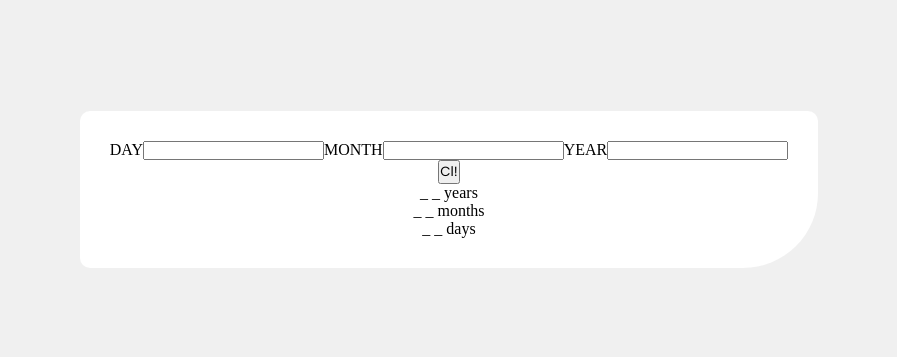
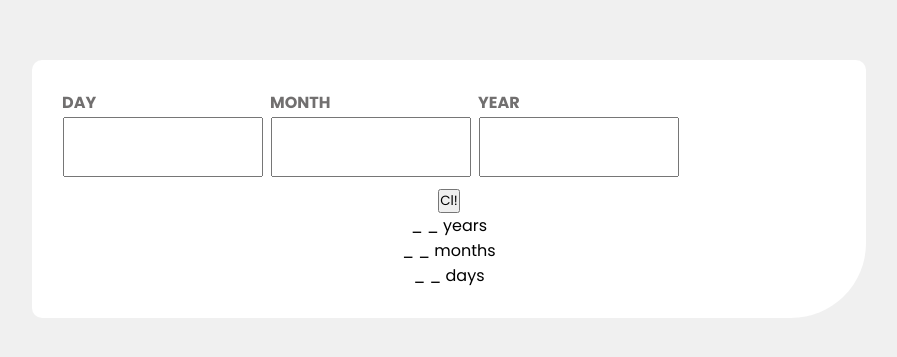
Before and after one commit to moienheydari/age-calculator, a React (Create React App) app: page / in a window 1280 px wide. Shown: the part 211-568 px from the top of the page, without its empty margins (191-1088 px from the left). Built offline with nearby package versions, Linux system fonts and the light colour scheme.

Commit message:
uppper css done

```diff
--- a/src/SASS/App.scss
+++ b/src/SASS/App.scss
@@ -11,7 +11,7 @@
     align-items: center;
 
 
-    button {
+    * {
         font-family: 'Poppins', sans-serif;
     }
 }
--- a/src/SASS/main.scss
+++ b/src/SASS/main.scss
@@ -3,4 +3,25 @@
     height: fit-content;
     border-radius: 10px 10px 75px 10px;
     padding: 30px;
+
+    .upper {
+        margin-right: 150px;
+        display: flex;
+
+        label {
+            text-align: left;
+            font-weight: 700;
+            font-size: 16px;
+            color: hsl(0, 1%, 44%);
+
+            input {
+                margin: 2px 7px 10px 1px;
+                height: 60px;
+                width: 200px;
+                font-weight: 800;
+                font-size: 30px;
+                padding: 10px;
+            }
+        }
+    }
 }
--- a/src/css/App.min.css
+++ b/src/css/App.min.css
@@ -1 +1 @@
-@import"https://fonts.googleapis.com/css2?family=Poppins:wght@300;400;500;600;700&display=swap";.App{text-align:center;background-color:#f0f0f0;height:100vh;display:flex;justify-content:center;align-items:center}.App button{font-family:"Poppins",sans-serif}/*# sourceMappingURL=App.min.css.map */
+@import"https://fonts.googleapis.com/css2?family=Poppins:wght@300;400;500;600;700&display=swap";.App{text-align:center;background-color:#f0f0f0;height:100vh;display:flex;justify-content:center;align-items:center}.App *{font-family:"Poppins",sans-serif}/*# sourceMappingURL=App.min.css.map */
--- a/src/css/main.min.css
+++ b/src/css/main.min.css
@@ -1 +1 @@
-.main{background-color:#fff;height:-moz-fit-content;height:fit-content;border-radius:10px 10px 75px 10px;padding:30px}/*# sourceMappingURL=main.min.css.map */
+.main{background-color:#fff;height:-moz-fit-content;height:fit-content;border-radius:10px 10px 75px 10px;padding:30px}.main .upper{margin-right:150px;display:flex}.main .upper label{text-align:left;font-weight:700;font-size:16px;color:#716f6f}.main .upper label input{margin:2px 7px 10px 1px;height:60px;width:200px;font-weight:800;font-size:30px;padding:10px}/*# sourceMappingURL=main.min.css.map */
```
Also changed, not shown: src/Components/main.js (+7 -4 lines), 2 other files (tests, documents, lock files or other folders).
